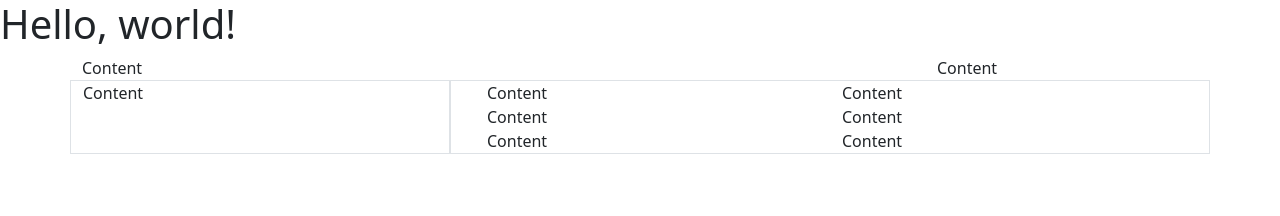
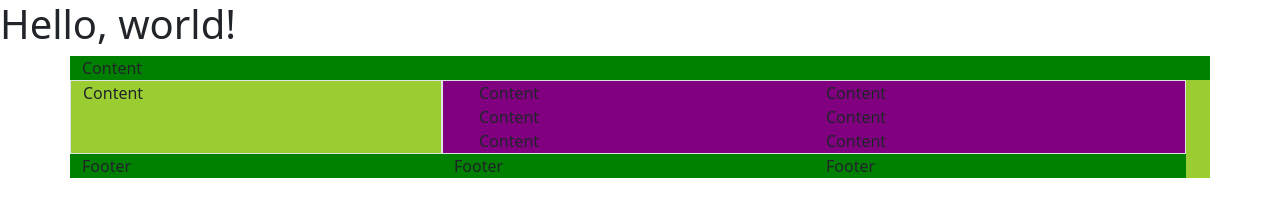
Before and after one commit to alison-grow/collab-practice-2, a plain HTML site: page index.html in a window 1280 px wide. Drawn offline with nearby package versions, Linux system fonts and the light colour scheme.

Commit message:
added background colors
Nav
Left Column
Right Column
Footer
Give each section a different background-color

```diff
--- a/index.html
+++ b/index.html
@@ -13,17 +13,12 @@
   </head>
   <body>
     <h1>Hello, world!</h1>
-
-    <div class="container">
+    <div class="container" style="background-color: yellowgreen;">
       <div class="row">
-        <div class="col head">Content</div>
-        <div class="col head"></div>
-        <div class="col head"></div>
-        <div class="col head">Content</div>
-      </div>
+        <div class="col head" style="background-color: green;">Content</div>
       <div class="row">
         <div class="col-12 col-sm-4 border">Content</div>
-        <div class="col-12 col-sm-8 tall border">
+        <div class="col-12 col-sm-8 tall border" style="background-color: purple;">
           <div class="container">
             <div class="row row-cols-sm-12 third one">
               <div class="col">Content</div>
@@ -42,8 +37,11 @@
       </div>
       <div class="row row-cols-1">
         <div class="container">
-          <div class="row">
-            <div class="col
+          <div class="row" style="background-color: green;">
+            <div class="col">Footer</div>
+            <div class="col">Footer</div>
+            <div class="col">Footer</div>
+
 
 
     <!-- Optional JavaScript; choose one of the two! -->
```
